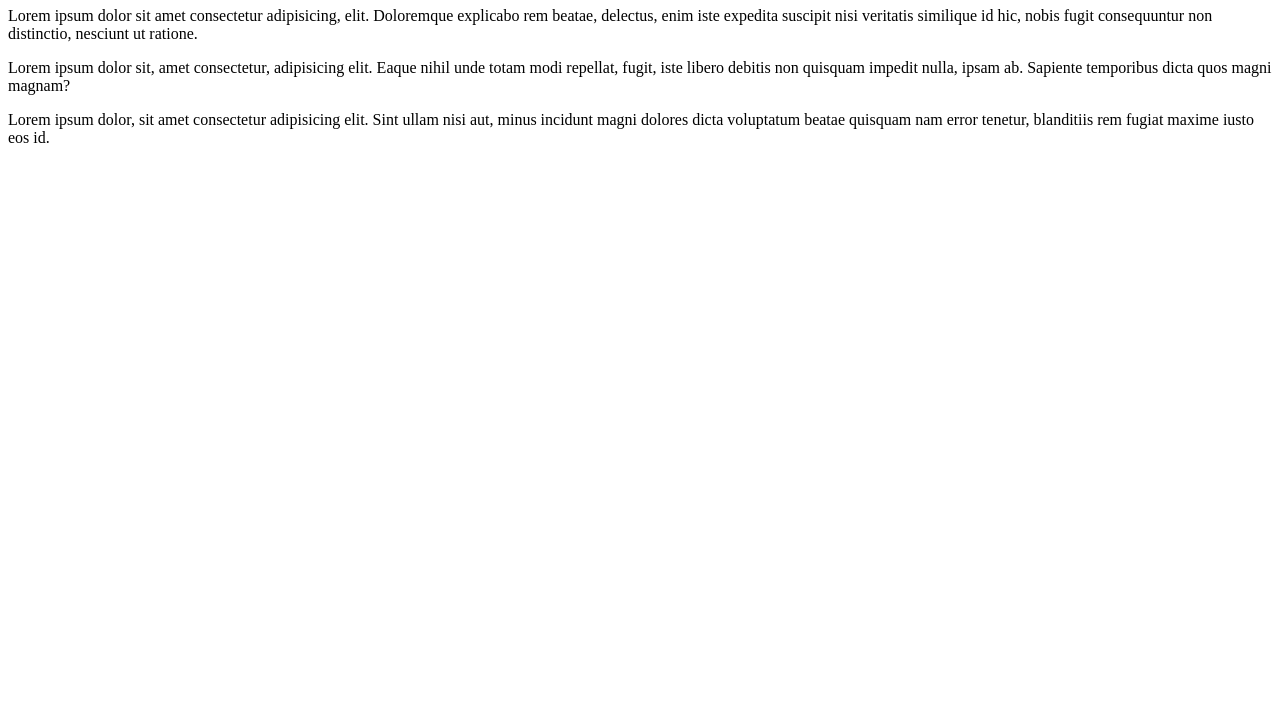
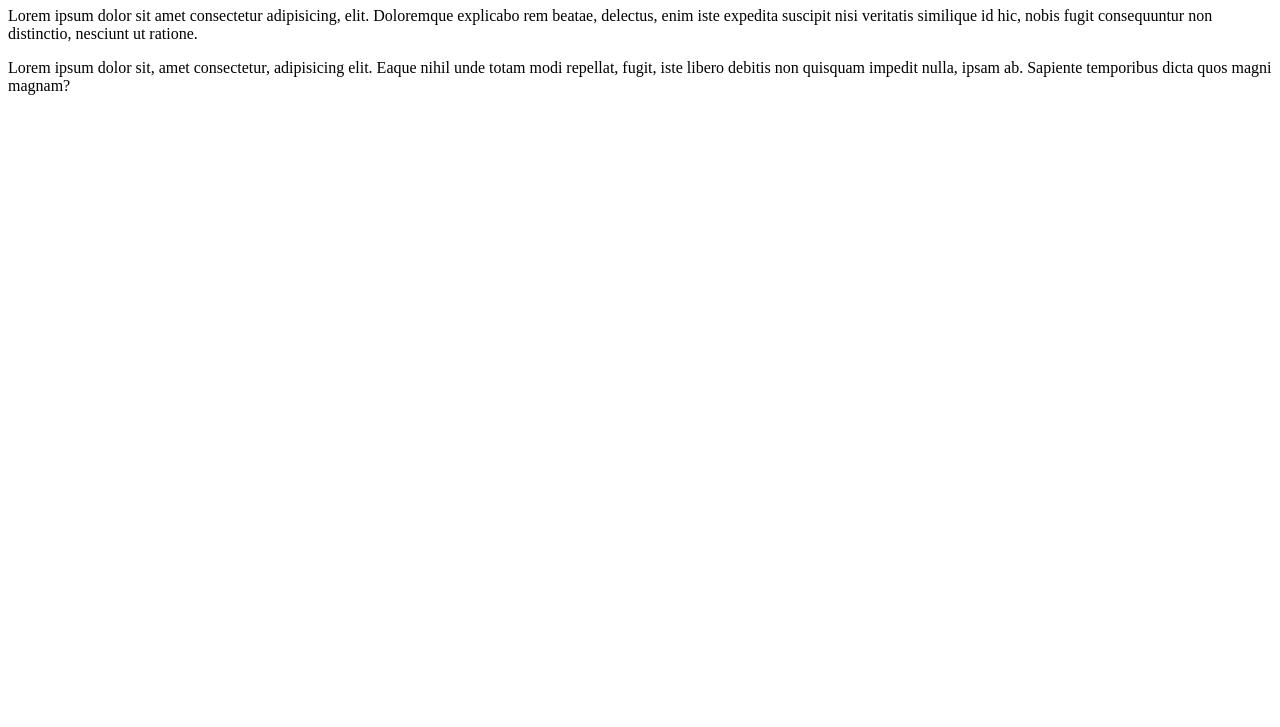
Before and after one commit to Peyin0101/mijn-eerste-repo, a plain HTML site: page index.html in a window 1280 px wide. Shown: the part 73-800 px from the top of the page. Drawn offline with Linux system fonts and the light colour scheme.

Commit message:
onderste paragraaf verwijderd

```diff
--- a/index.html
+++ b/index.html
@@ -9,6 +9,5 @@
 	<h1>Oefenen met Git</h1>
 	<p>Lorem ipsum dolor sit amet consectetur adipisicing, elit. Doloremque explicabo rem beatae, delectus, enim iste expedita suscipit nisi veritatis similique id hic, nobis fugit consequuntur non distinctio, nesciunt ut ratione.</p>
 	<p>Lorem ipsum dolor sit, amet consectetur, adipisicing elit. Eaque nihil unde totam modi repellat, fugit, iste libero debitis non quisquam impedit nulla, ipsam ab. Sapiente temporibus dicta quos magni magnam?</p>
-	<p>Lorem ipsum dolor, sit amet consectetur adipisicing elit. Sint ullam nisi aut, minus incidunt magni dolores dicta voluptatum beatae quisquam nam error tenetur, blanditiis rem fugiat maxime iusto eos id.</p>
 </body>
 </html>
```
